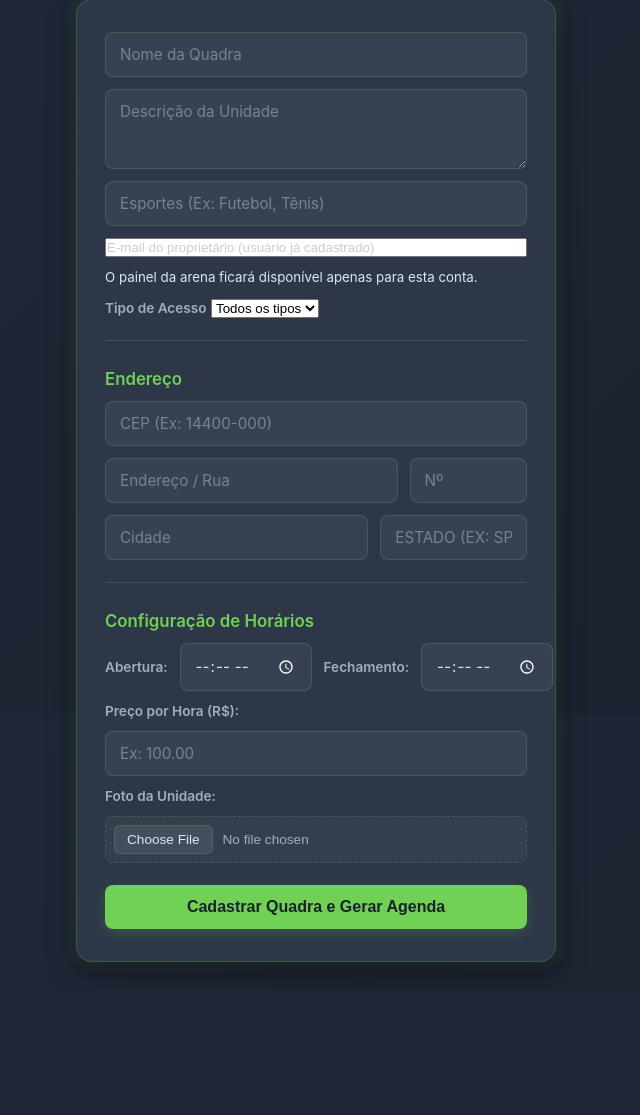
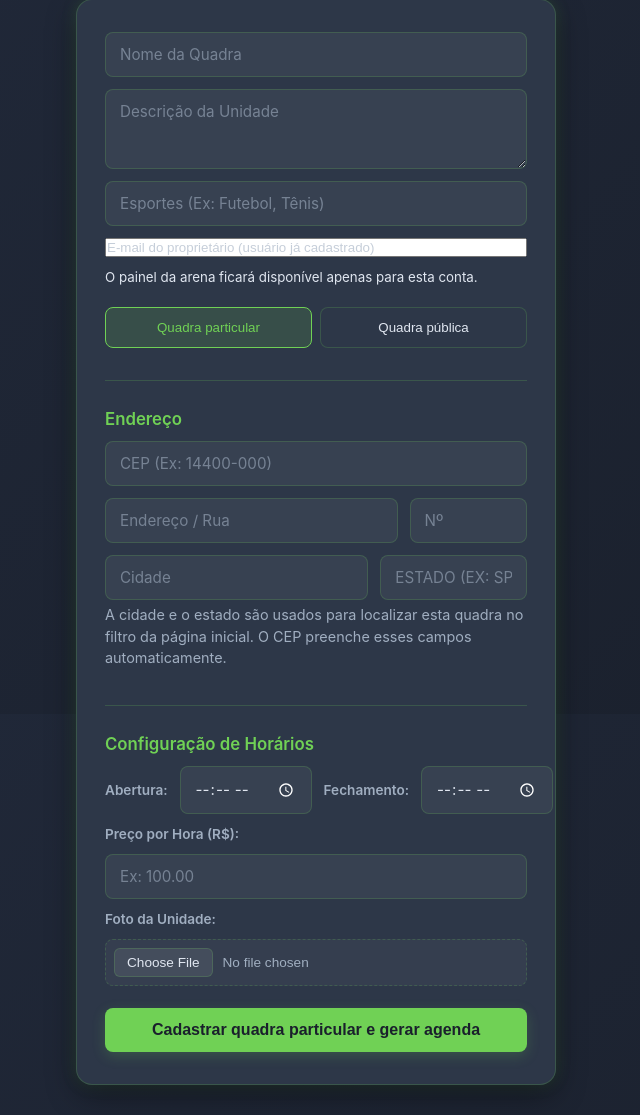
Before and after one commit to Caramorii/DGAsports, a Django app: page /admin/cadastrar_quadra/ in a window 1280 px wide. Shown: the part 86-1201 px from the top of the page, without its empty margins (324-964 px from the left). Before the commit the page ends 1064 px from the top, so only its background shows below. Run offline with Django 5.2, Linux system fonts and the light colour scheme; the visitor is signed in with stand-in values (Sample User, id 1).

Commit message:
feat(templates): atualiza página de cadastro de novas quadras

```diff
--- a/templates/cadastrar_novas_quadras.html
+++ b/templates/cadastrar_novas_quadras.html
@@ -7,6 +7,12 @@
   <meta name="viewport" content="width=device-width, initial-scale=1.0" />
   <title>Painel Admin - Nova Quadra</title>
   <link rel="stylesheet" href="{% static 'css/admin_quadras.css' %}" />
+  <style>
+    .type-tabs { display:flex; gap:8px; margin:10px 0; }
+    .type-tab { flex:1; border:1px solid var(--border-color); border-radius:8px; padding:12px; background:var(--card-bg); color:var(--text-primary); cursor:pointer; }
+    .type-tab.active { border-color:var(--primary-green); background:var(--hover-bg); color:var(--primary-green); }
+    [hidden] { display:none !important; }
+  </style>
 </head>
 
 <body>
@@ -22,7 +28,11 @@
     <input type="email" name="email_proprietario" placeholder="E-mail do proprietário (usuário já cadastrado)" required />
     <small>O painel da arena ficará disponível apenas para esta conta.</small>
 
-    <div class="filter-group">
+    <div class="type-tabs" role="tablist">
+      <button type="button" class="type-tab active" data-type="privada">Quadra particular</button>
+      <button type="button" class="type-tab" data-type="publica">Quadra pública</button>
+    </div>
+    <div class="filter-group" hidden>
       <label for="filtro-tipo">Tipo de Acesso</label>
       <select id="filtro-tipo" name="tipo">
         <option value="todos" {% if tipo_busca == 'todos' or not tipo_busca %}selected{% endif %}>Todos os tipos</option>
@@ -46,9 +56,10 @@
 
     <!-- Cidade e Estado -->
     <div class="form-group">
-      <input type="text" id="cidade" name="cidade" placeholder="Cidade" required />
-      <input type="text" id="estado" name="estado" placeholder="Estado (Ex: SP)" maxlength="2" required />
+      <input type="text" id="cidade" name="cidade" placeholder="Cidade" autocomplete="address-level2" required />
+      <input type="text" id="estado" name="estado" placeholder="Estado (Ex: SP)" autocomplete="address-level1" maxlength="30" required />
     </div>
+    <small class="location-help">A cidade e o estado são usados para localizar esta quadra no filtro da página inicial. O CEP preenche esses campos automaticamente.</small>
 
     <hr />
     <h3>Configuração de Horários</h3>
@@ -67,15 +78,63 @@
     <label>Foto da Unidade:</label>
     <input type="file" name="foto" accept="image/*" required />
 
-    <button type="submit">Cadastrar Quadra e Gerar Agenda</button>
+    <button type="submit" id="submit-quadra">Cadastrar Quadra e Gerar Agenda</button>
   </form>
 
   <script>
+    const typeSelect = document.getElementById('filtro-tipo');
+    const typeTabs = [...document.querySelectorAll('.type-tab')];
+    const publicFields = document.createElement('div');
+    publicFields.hidden = true;
+    publicFields.innerHTML = '<hr><h3>Situação da quadra pública</h3><input type="text" name="situacao" value="Em boas condições" maxlength="200" placeholder="Situação atual da quadra"><textarea name="comentario_admin" maxlength="2000" placeholder="Comentário principal da administração"></textarea>';
+    const submitButton = document.getElementById('submit-quadra');
+    submitButton.before(publicFields);
+    function setCourtType(type) {
+      typeSelect.value = type;
+      typeTabs.forEach(tab => tab.classList.toggle('active', tab.dataset.type === type));
+      const isPublic = type === 'publica';
+      const owner = document.querySelector('[name="email_proprietario"]');
+      owner.required = !isPublic;
+      owner.hidden = isPublic;
+      owner.nextElementSibling.hidden = isPublic;
+      const hours = document.querySelector('[name="hora_abertura"]').closest('.form-group');
+      hours.hidden = isPublic;
+      hours.querySelectorAll('input').forEach(input => input.required = !isPublic);
+      const price = document.querySelector('[name="preco"]');
+      price.required = !isPublic;
+      price.hidden = isPublic;
+      price.previousElementSibling.hidden = isPublic;
+      publicFields.hidden = !isPublic;
+      document.querySelector('[name="foto"]').required = false;
+      submitButton.textContent = isPublic ? 'Cadastrar quadra pública' : 'Cadastrar quadra particular e gerar agenda';
+    }
+    typeTabs.forEach(tab => tab.addEventListener('click', () => setCourtType(tab.dataset.type)));
+    setCourtType('privada');
+
     const cepInput = document.getElementById('cep');
     const logradouroInput = document.getElementById('logradouro');
     const numeroInput = document.getElementById('numero');
     const cidadeInput = document.getElementById('cidade');
     const estadoInput = document.getElementById('estado');
+
+    const estados = {
+      'acre': 'AC', 'alagoas': 'AL', 'amapa': 'AP', 'amazonas': 'AM',
+      'bahia': 'BA', 'ceara': 'CE', 'distrito federal': 'DF', 'espirito santo': 'ES',
+      'goias': 'GO', 'maranhao': 'MA', 'mato grosso': 'MT', 'mato grosso do sul': 'MS',
+      'minas gerais': 'MG', 'para': 'PA', 'paraiba': 'PB', 'parana': 'PR',
+      'pernambuco': 'PE', 'piaui': 'PI', 'rio de janeiro': 'RJ',
+      'rio grande do norte': 'RN', 'rio grande do sul': 'RS', 'rondonia': 'RO',
+      'roraima': 'RR', 'santa catarina': 'SC', 'sao paulo': 'SP', 'sergipe': 'SE',
+      'tocantins': 'TO'
+    };
+    const normalizar = value => value.normalize('NFD').replace(/[\u0300-\u036f]/g, '').trim().replace(/\s+/g, ' ').toLowerCase();
+    const normalizarEndereco = () => {
+      cidadeInput.value = cidadeInput.value.trim().replace(/\s+/g, ' ');
+      const estado = estadoInput.value.trim().replace(/\s+/g, ' ');
+      estadoInput.value = estados[normalizar(estado)] || estado.toUpperCase();
+    };
+    cidadeInput.addEventListener('blur', normalizarEndereco);
+    estadoInput.addEventListener('blur', normalizarEndereco);
 
     cepInput.addEventListener('blur', () => {
       const cep = cepInput.value.replace(/\D/g, '');
@@ -90,6 +149,7 @@
               logradouroInput.value = data.logradouro;
               cidadeInput.value = data.localidade;
               estadoInput.value = data.uf;
+              normalizarEndereco();
               numeroInput.focus();
             } else {
               alert('CEP não encontrado.');
```
